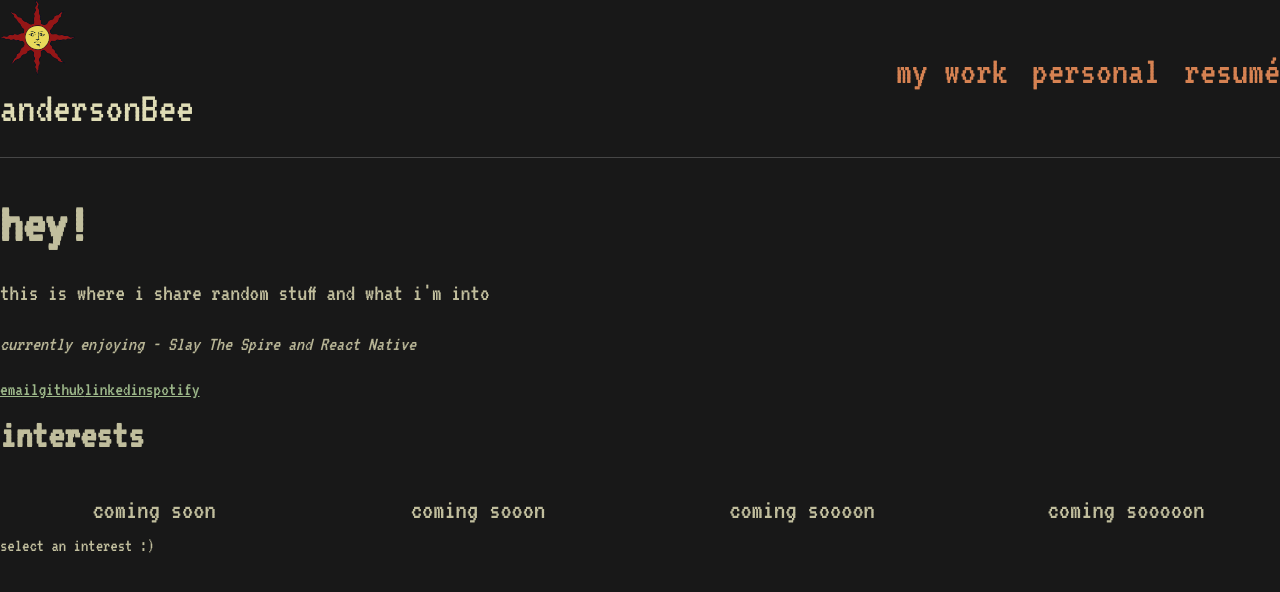
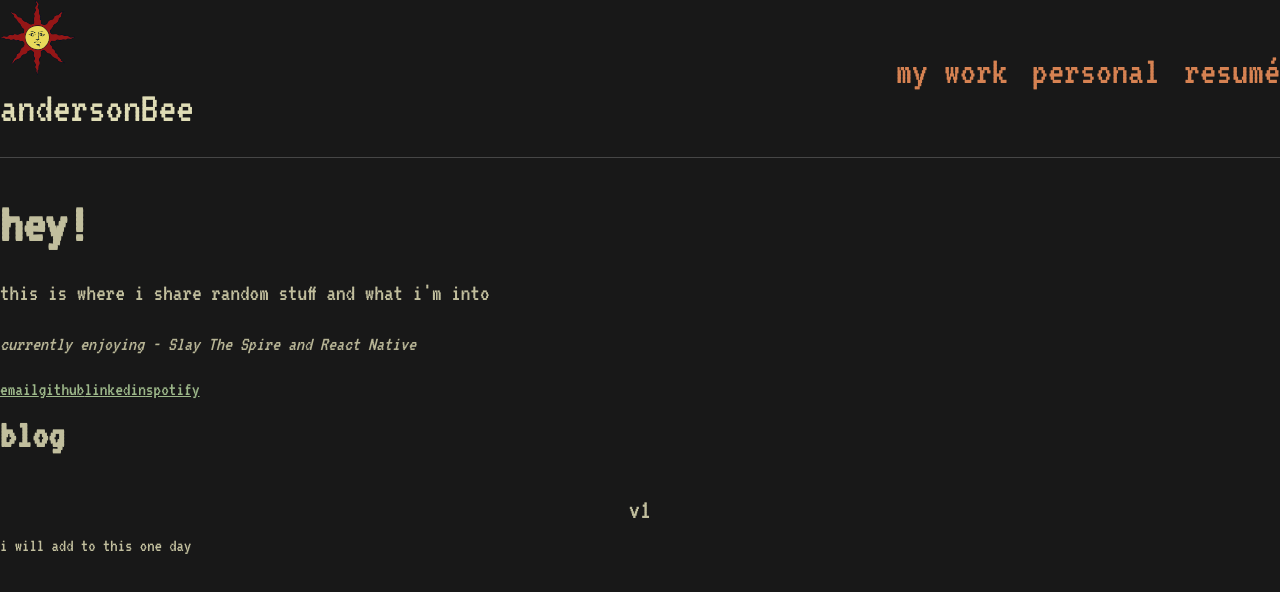
Before and after one commit to andybeecompsci/andybee_v2, a Next.js app: page /personal in a window 1280 px wide. Shown: the top 592 px of the page. Built offline with nearby package versions, Linux system fonts and the light colour scheme.

Commit message:
solspear banner added

```diff
--- a/src/app/personal/page.tsx
+++ b/src/app/personal/page.tsx
@@ -4,16 +4,13 @@ import Link from 'next/link'
 import Image from 'next/image'
 import { useState } from 'react'
 
-type InterestKey = 'coming soon' | 'coming sooon' | 'coming soooon' | 'coming sooooon';
+type InterestKey = 'v1';
 
 export default function Personal() {
   const [selectedInterest, setSelectedInterest] = useState<InterestKey | null>(null);
 
   const interests: Record<InterestKey, string> = {
-    'coming soon': 'coming soon',
-    'coming sooon': 'coming soon',
-    'coming soooon': 'coming soon',
-    'coming sooooon': 'coming soon',
+    'v1': 'mmm one day '
   };
 
   return (
@@ -67,7 +64,7 @@ export default function Personal() {
 
         {/* Right Column */}
         <div className="content-right-section mt-10 sm:mt-0">
-          <h2 className="projects-title mb-8">interests</h2>
+          <h2 className="projects-title mb-8">blog</h2>
           {/* Top project line */}
           <div className="project-line w-full h-[1px] bg-white/20 mb-4"></div>
 
@@ -86,7 +83,7 @@ export default function Personal() {
           {/* Bottom project line */}
           <div className="project-line w-full h-[1px] bg-white/20 mt-4 mb-4"></div>
           <p className="project-description max-h-[60vh] overflow-y-auto pr-2">
-            {selectedInterest ? interests[selectedInterest] : 'select an interest :)'}
+            {selectedInterest ? interests[selectedInterest] : 'i will add to this one day'}
           </p>
         </div>
       </div>
```
Also changed, not shown: src/app/page.tsx (+10 -0 lines), 1 other file (tests, documents, lock files or other folders).
